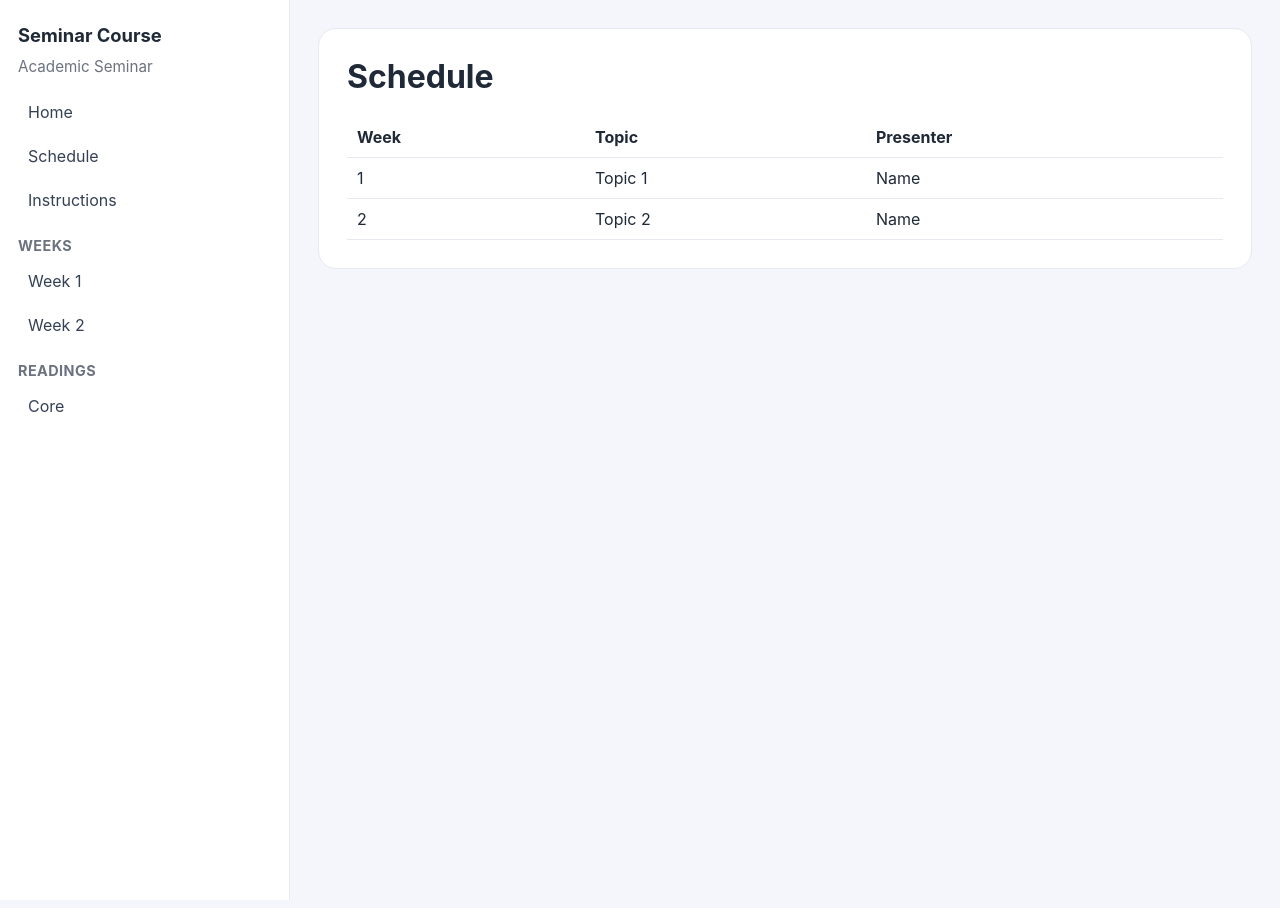
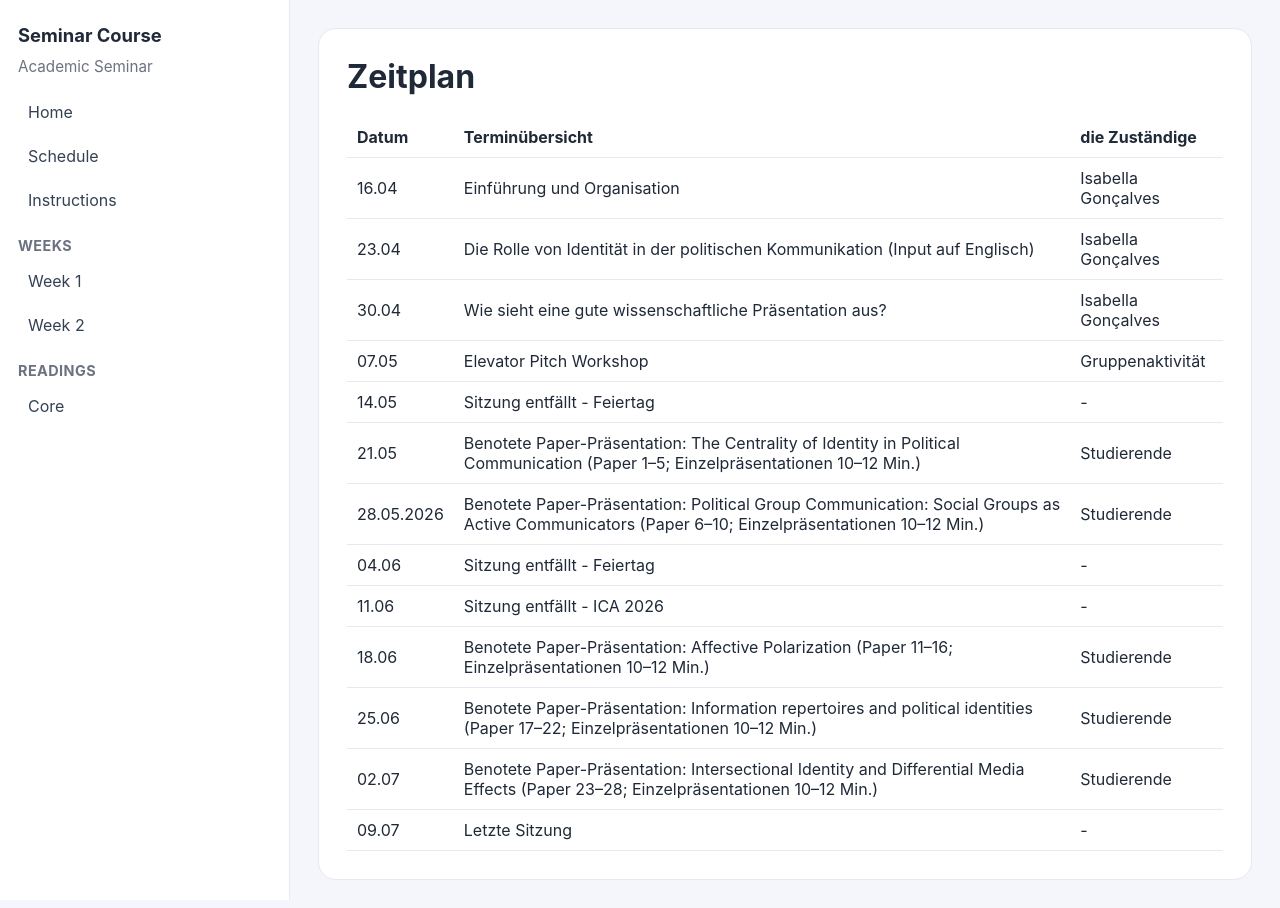
Before and after one commit to bellasgon/SeminarC_Sommer, a Jekyll site: the page built from schedule.md, in a window 1280 px wide. Built offline with Jekyll 4.4.1, drawn with Linux system fonts in a browser that asks for light colours.

Commit message:
Update schedule.md

```diff
--- a/schedule.md
+++ b/schedule.md
@@ -3,9 +3,20 @@ layout: default
 title: Schedule
 ---
 
-# Schedule
+# Zeitplan
 
-| Week | Topic | Presenter |
-|------|------|----------|
-| 1 | Topic 1 | Name |
-| 2 | Topic 2 | Name |
+| Datum | Terminübersicht | die Zuständige |
+|------|-------|-----------|
+| 16.04 | Einführung und Organisation | Isabella Gonçalves |
+| 23.04 | Die Rolle von Identität in der politischen Kommunikation (Input auf Englisch) | Isabella Gonçalves |
+| 30.04 | Wie sieht eine gute wissenschaftliche Präsentation aus? | Isabella Gonçalves |
+| 07.05 | Elevator Pitch Workshop | Gruppenaktivität |
+| 14.05 | Sitzung entfällt - Feiertag | - |
+| 21.05 | Benotete Paper-Präsentation: The Centrality of Identity in Political Communication (Paper 1–5; Einzelpräsentationen 10–12 Min.) | Studierende |
+| 28.05.2026 | Benotete Paper-Präsentation: Political Group Communication: Social Groups as Active Communicators (Paper 6–10; Einzelpräsentationen 10–12 Min.) | Studierende |
+| 04.06 | Sitzung entfällt - Feiertag | - |
+| 11.06 | Sitzung entfällt - ICA 2026 | - |
+| 18.06 | Benotete Paper-Präsentation: Affective Polarization (Paper 11–16; Einzelpräsentationen 10–12 Min.) | Studierende |
+| 25.06 | Benotete Paper-Präsentation: Information repertoires and political identities (Paper 17–22; Einzelpräsentationen 10–12 Min.) | Studierende |
+| 02.07 | Benotete Paper-Präsentation: Intersectional Identity and Differential Media Effects (Paper 23–28; Einzelpräsentationen 10–12 Min.) | Studierende |
+| 09.07 | Letzte Sitzung | - |
```
